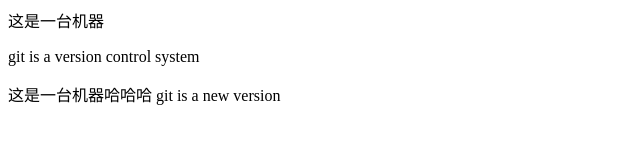
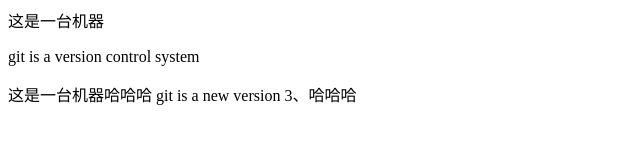
Before and after one commit to dtxue-95/gitlianxi, a plain HTML site: page index.html in a window 1280 px wide. Shown: the full height of the page, 0-640 px from the left. Drawn offline with Linux system fonts and the light colour scheme.

Commit message:
sixth submmit

```diff
--- a/index.html
+++ b/index.html
@@ -15,7 +15,7 @@
         <p>
             这是一台机器哈哈哈
             git is a new version
-
+           3、哈哈哈
         </p>
     </div>
 </body>
```
